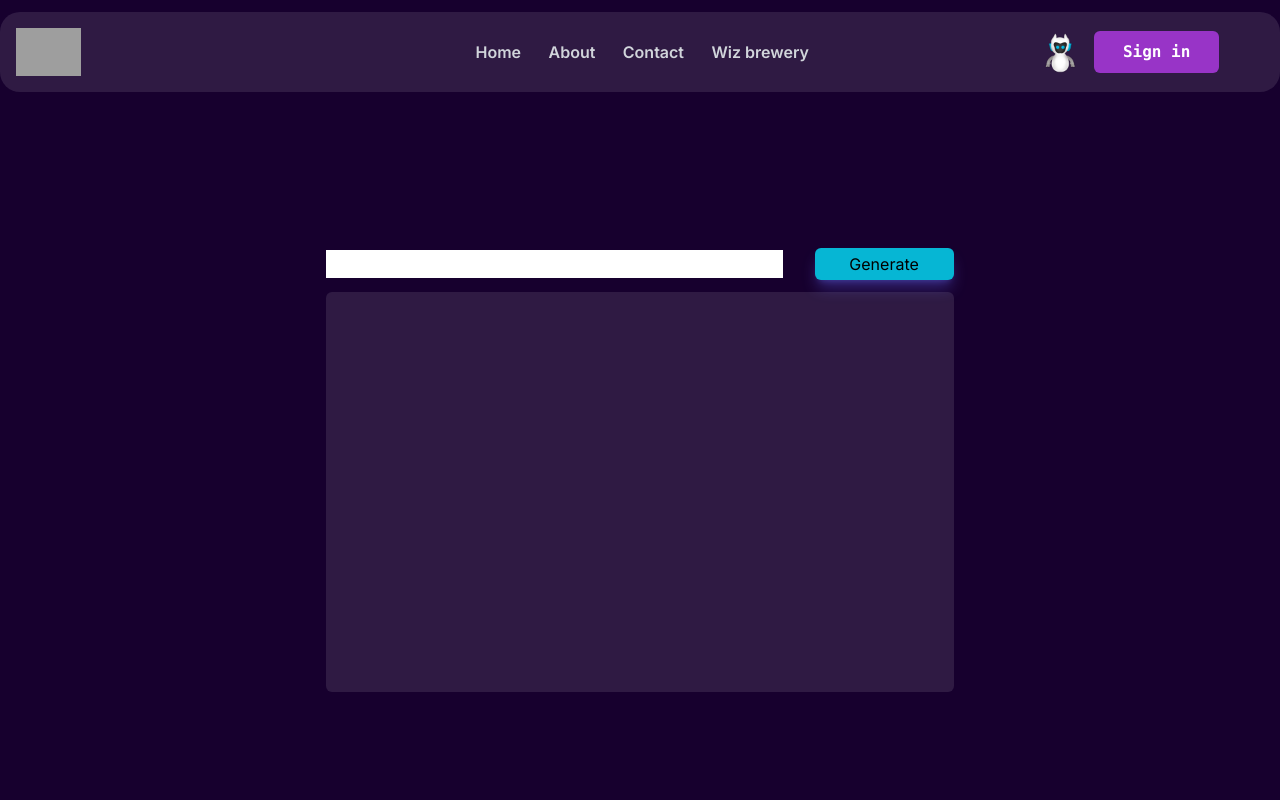
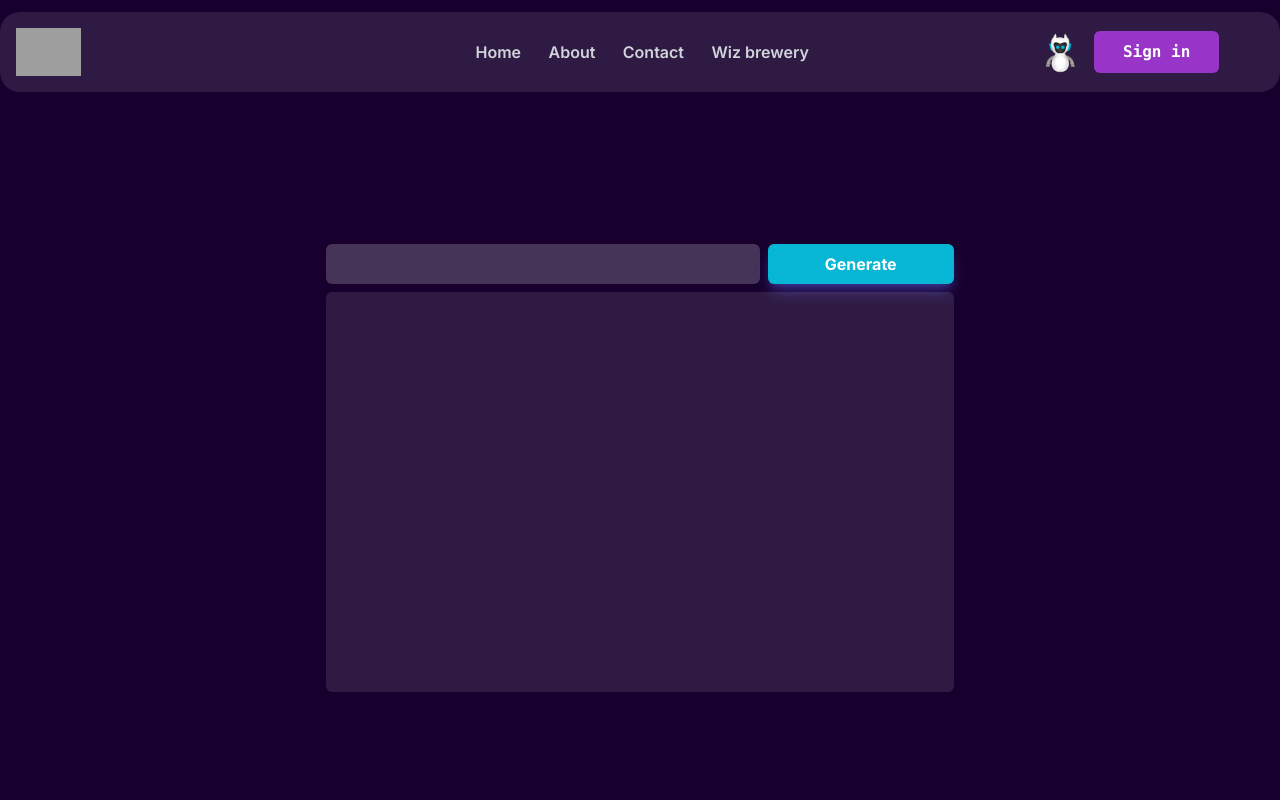
Before and after one commit to jaygupta17/webwizard, a Next.js app in the folder webwiz/: page /support in a window 1280 px wide. Shown: the top 800 px of the page. Built offline with nearby package versions, Linux system fonts and the light colour scheme; no server answers; grey boxes are pictures that could not be loaded.

Commit message:
bot responsive

```diff
--- a/webwiz/app/support/page.jsx
+++ b/webwiz/app/support/page.jsx
@@ -19,12 +19,12 @@ callLLm()
 }, [])
   return (
     <div className='md:h-[90vh] h-[80vh] w-full flex justify-center items-center '>
-      <div className='w-[70%] h-[98%] flex justify-center items-center flex-col'>
-      <div className='flex justify-center gap-x-2 items-center h-[7vh] w-[70%]'>
-        <input className="h-[50%] w-[100%] " type="text" value={data} onChange={e => setData(e.target.value)} />
-        <button className="w-[30%] h-[100%%] rounded-md bg-cyan-500 shadow-lg shadow-indigo-500/40 p-1 ml-6" onClick={callLLm}>Generate</button>
+      <div className='md:w-[70%] w-[90%] h-[98%] flex justify-center items-center flex-col'>
+      <div className='flex justify-center gap-x-2 items-center h-[7vh] w-[90%] md:w-[70%]'>
+        <input className="h-[70%] rounded-md bg-white/20 px-3 py-2 text-white/90 w-[70%] " type="text" value={data} onChange={e => setData(e.target.value)} />
+        <button className="w-[30%] h-[70%] text-white font-bold rounded-md bg-cyan-500 shadow-lg shadow-indigo-500/40 p-1" onClick={callLLm}>Generate</button>
       </div>
-      <div className='flex justify-center items-center rounded-md bg-white/10 h-[50vh] w-[70%]'>
+      <div className='flex justify-center items-center rounded-md bg-white/10 h-[50vh] w-[90%] md:w-[70%]'>
        <div className=''>
         {response}
         </div>
```
Also changed, not shown: 1 other file (tests, documents, lock files or other folders).
